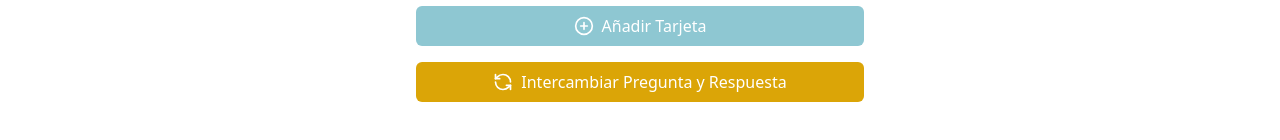
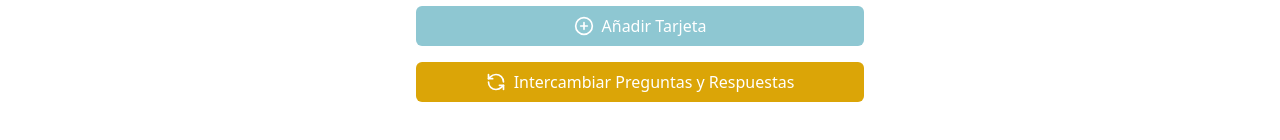
Before and after one commit to stivenjsdev/flashcard, a React (Vite) app: page /1 in a window 1280 px wide. Shown: the part 198-338 px from the top of the page. Built offline with nearby package versions, Linux system fonts and the light colour scheme.

Commit message:
feat: change swap button text

```diff
--- a/src/components/Deck.tsx
+++ b/src/components/Deck.tsx
@@ -126,7 +126,7 @@ const Deck = () => {
         onClick={handleSwapCard}
       >
         <RefreshCcw className="w-5 h-5 text-white mr-2" />
-        Intercambiar Pregunta y Respuesta
+        Intercambiar Preguntas y Respuestas
       </button>
 
       {/* FlashCardList */}
```
